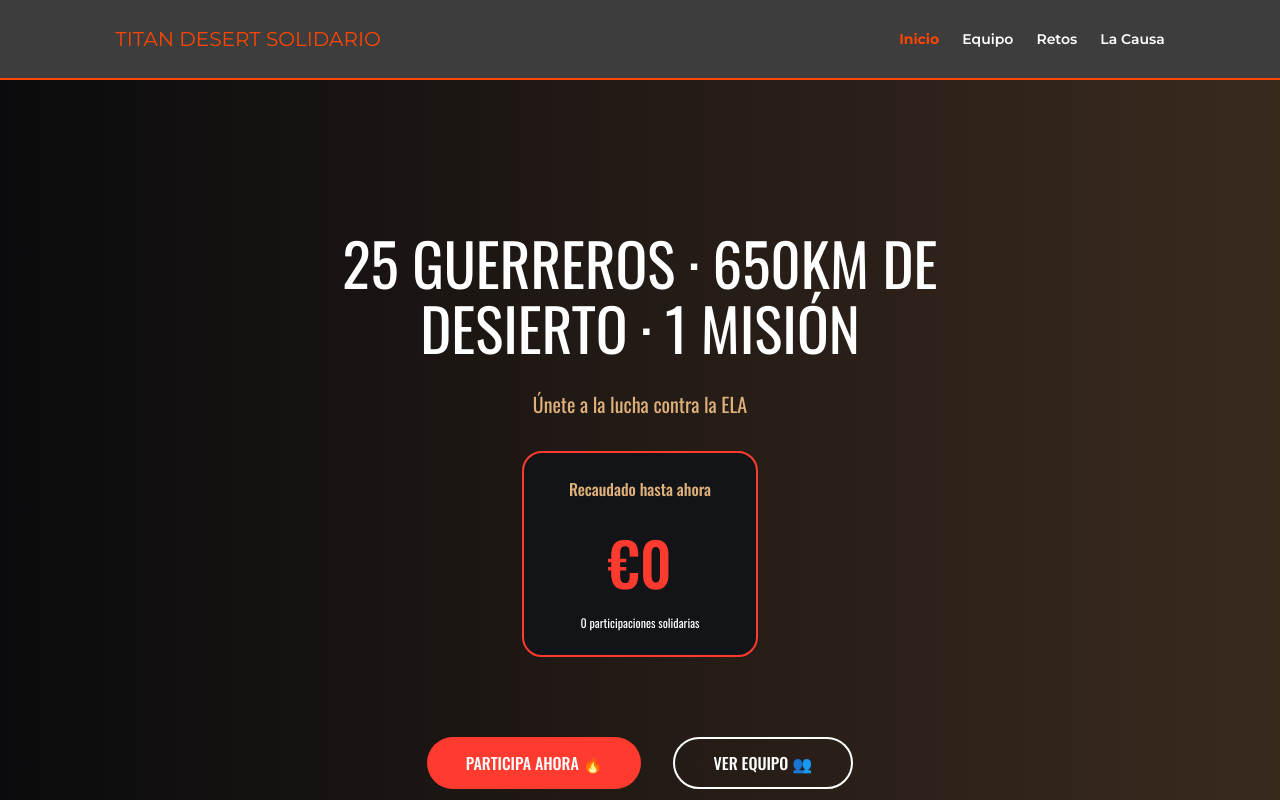
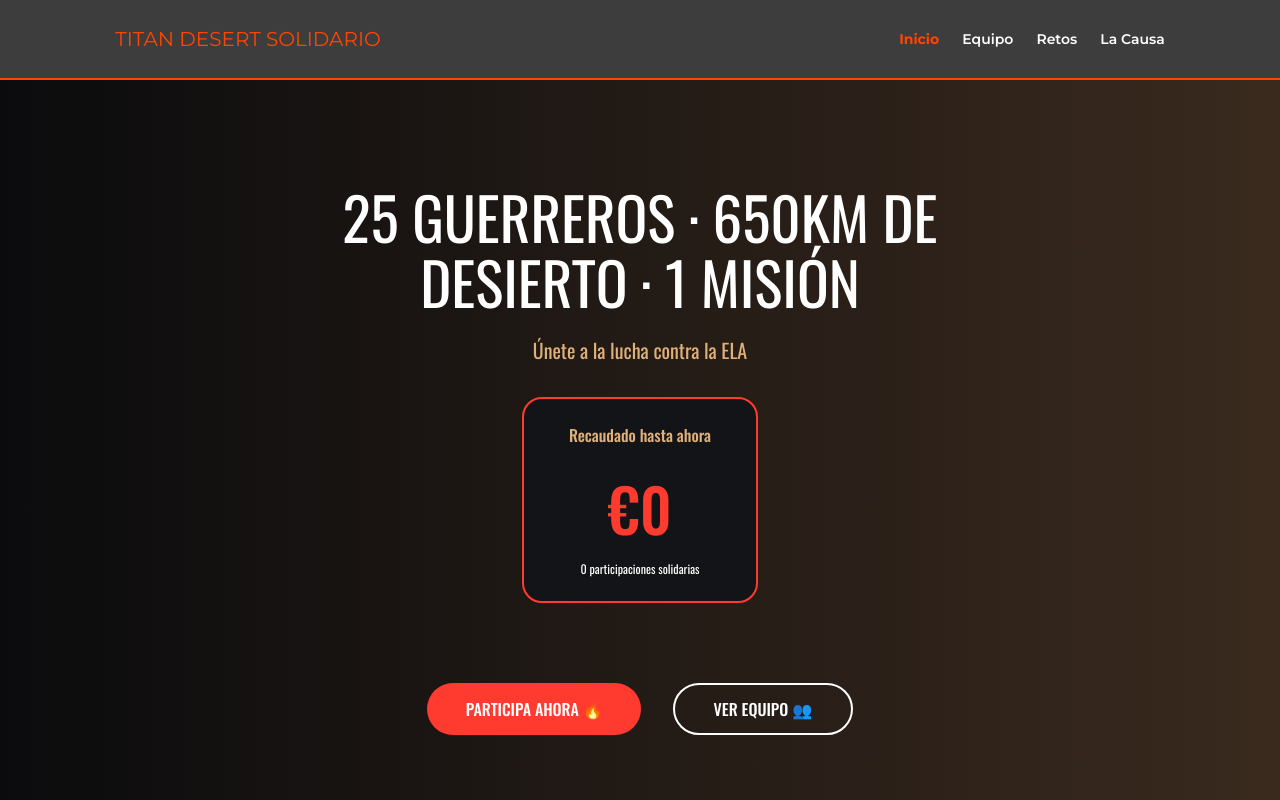
Before and after one commit to benatbarrueta/titanDesertSolidario, a React (Create React App) app in the folder frontend/: page / in a window 1280 px wide. Shown: the top 800 px of the page. Built offline with nearby package versions, Linux system fonts and the light colour scheme.

Commit message:
fix landing

```diff
--- a/frontend/src/styles/Landing.css
+++ b/frontend/src/styles/Landing.css
@@ -24,7 +24,7 @@
   flex-direction: column;
   justify-content: center;
   align-items: center;
-  margin-bottom: 22vh;
+  margin-bottom: 0;
   width: 100%; /* Adjusted width to prevent horizontal overflow */
   box-sizing: border-box; /* Ensure padding is included in the width */
 }
@@ -32,8 +32,8 @@
 .landing-title {
   font-size: 59px;
   font-weight: 400; /* Montserrat Bold */
-  margin-top: 12.5vh;
-  margin-bottom: 1vh;
+  margin-top: 0;
+  margin-bottom: 0;
   padding: 0 17vw;
   line-height: 1.1; /* Reduced line height for smaller spacing between lines */
 }
@@ -184,6 +184,5 @@
 }
 
 .landing-sector3-link:hover {
-  transform: scale(1.1); /* Efecto de agrandamiento al pasar el cursor */
-  transition: transform 0.3s ease; /* Transición suave para el efecto */
+  background-color: #E63900;
 }
```
